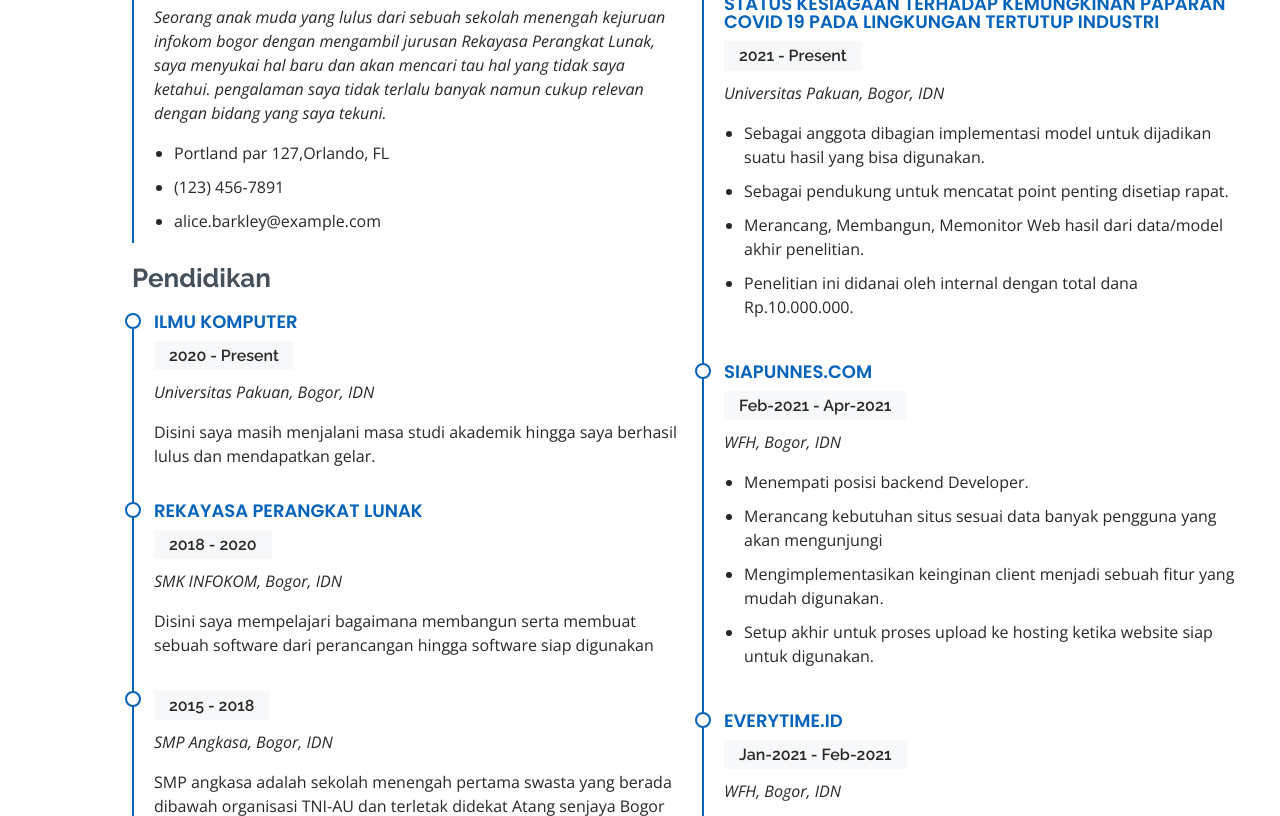
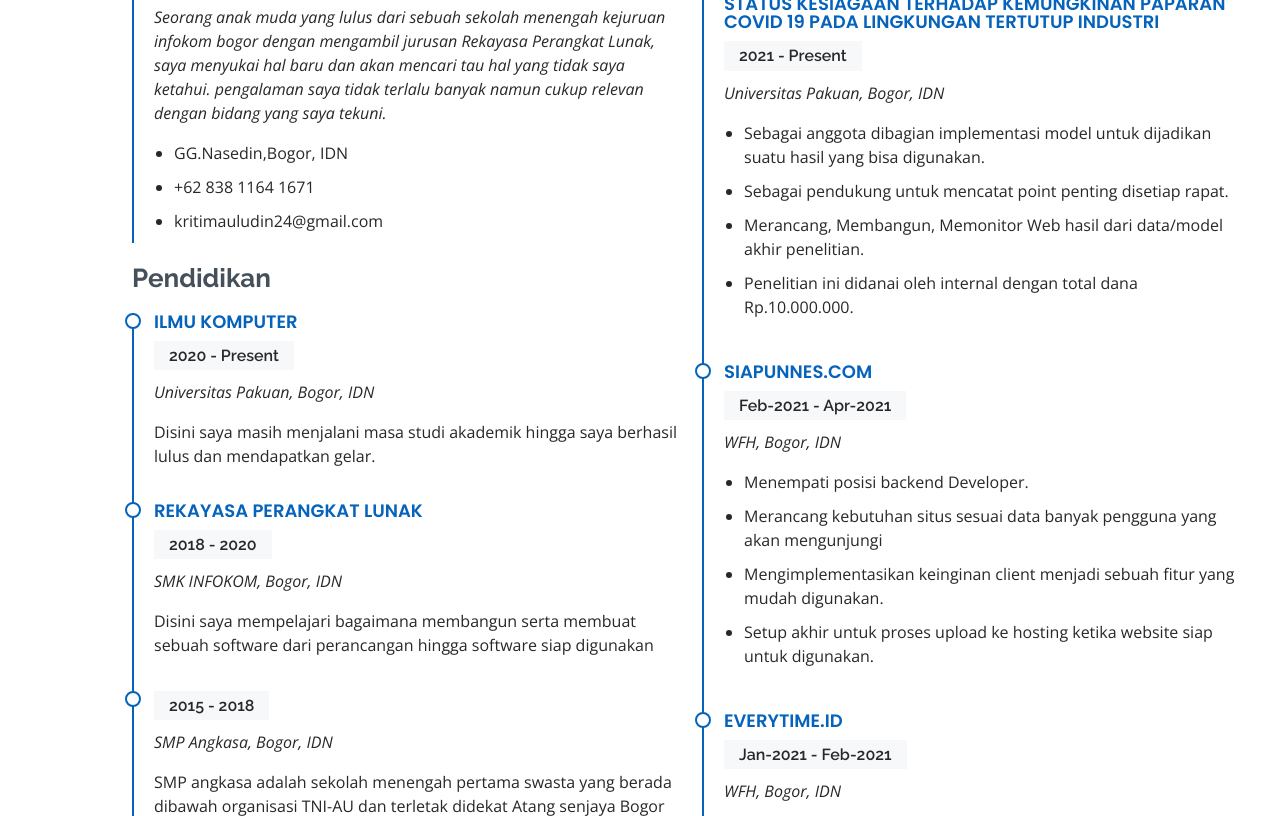
Before and after one commit to kritimauludin/kritimauludin.github.io, a plain HTML site: page index.html in a window 1280 px wide. Shown: the part 2317-3133 px from the top of the page. Drawn offline with nearby package versions, Linux system fonts and the light colour scheme.

Commit message:
mengubah alamat

```diff
--- a/index.html
+++ b/index.html
@@ -221,9 +221,9 @@
               <h4>Kriti Mauludin</h4>
               <p><em>Seorang anak muda yang lulus dari sebuah sekolah menengah kejuruan infokom bogor dengan mengambil jurusan Rekayasa Perangkat Lunak, saya menyukai hal baru dan akan mencari tau hal yang tidak saya ketahui. pengalaman saya tidak terlalu banyak namun cukup relevan dengan bidang yang saya tekuni.</em></p>
               <ul>
-                <li>Portland par 127,Orlando, FL</li>
-                <li>(123) 456-7891</li>
-                <li>alice.barkley@example.com</li>
+                <li>GG.Nasedin,Bogor, IDN</li>
+                <li>+62 838 1164 1671</li>
+                <li>kritimauludin24@gmail.com</li>
               </ul>
             </div>
 
```
